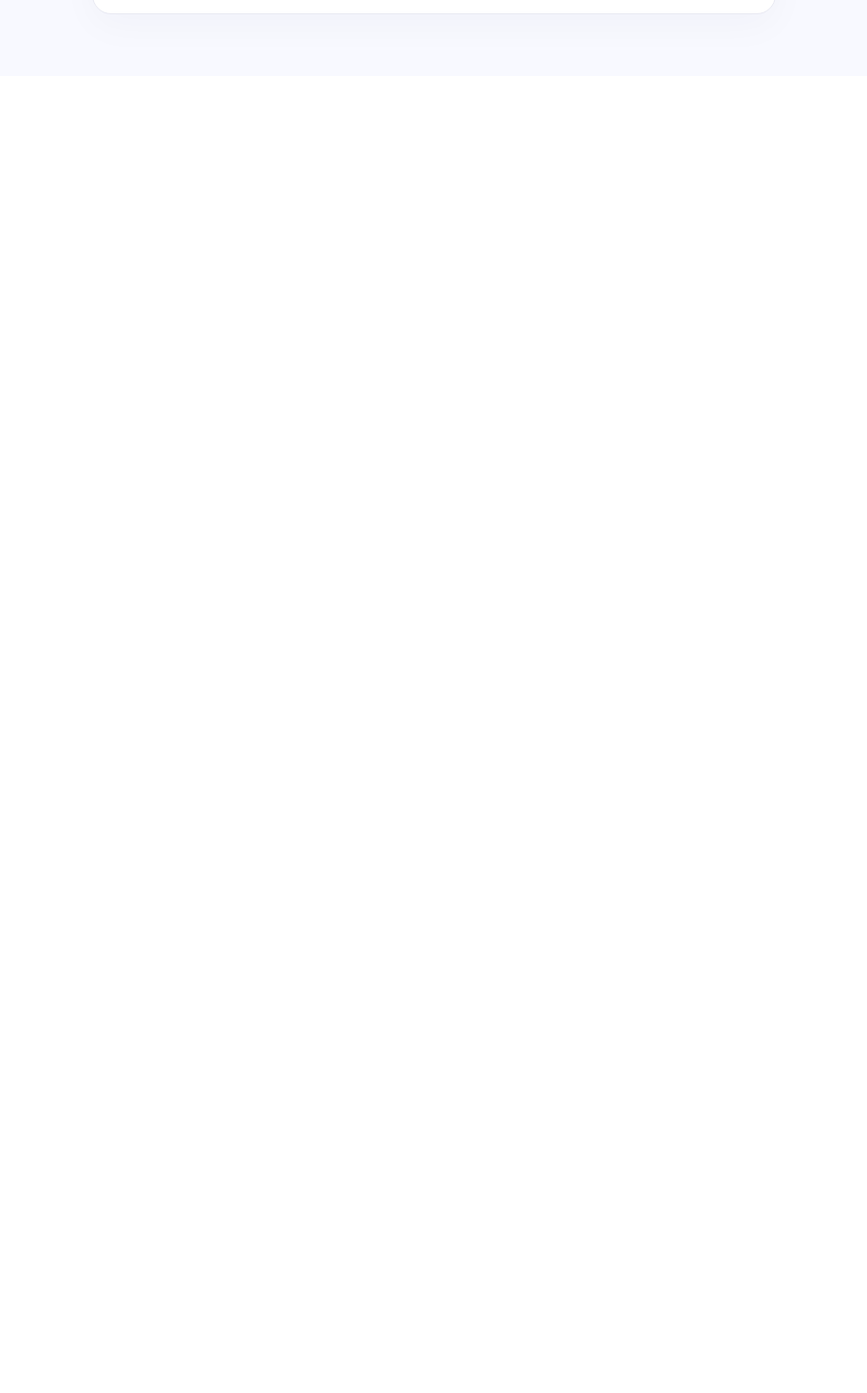
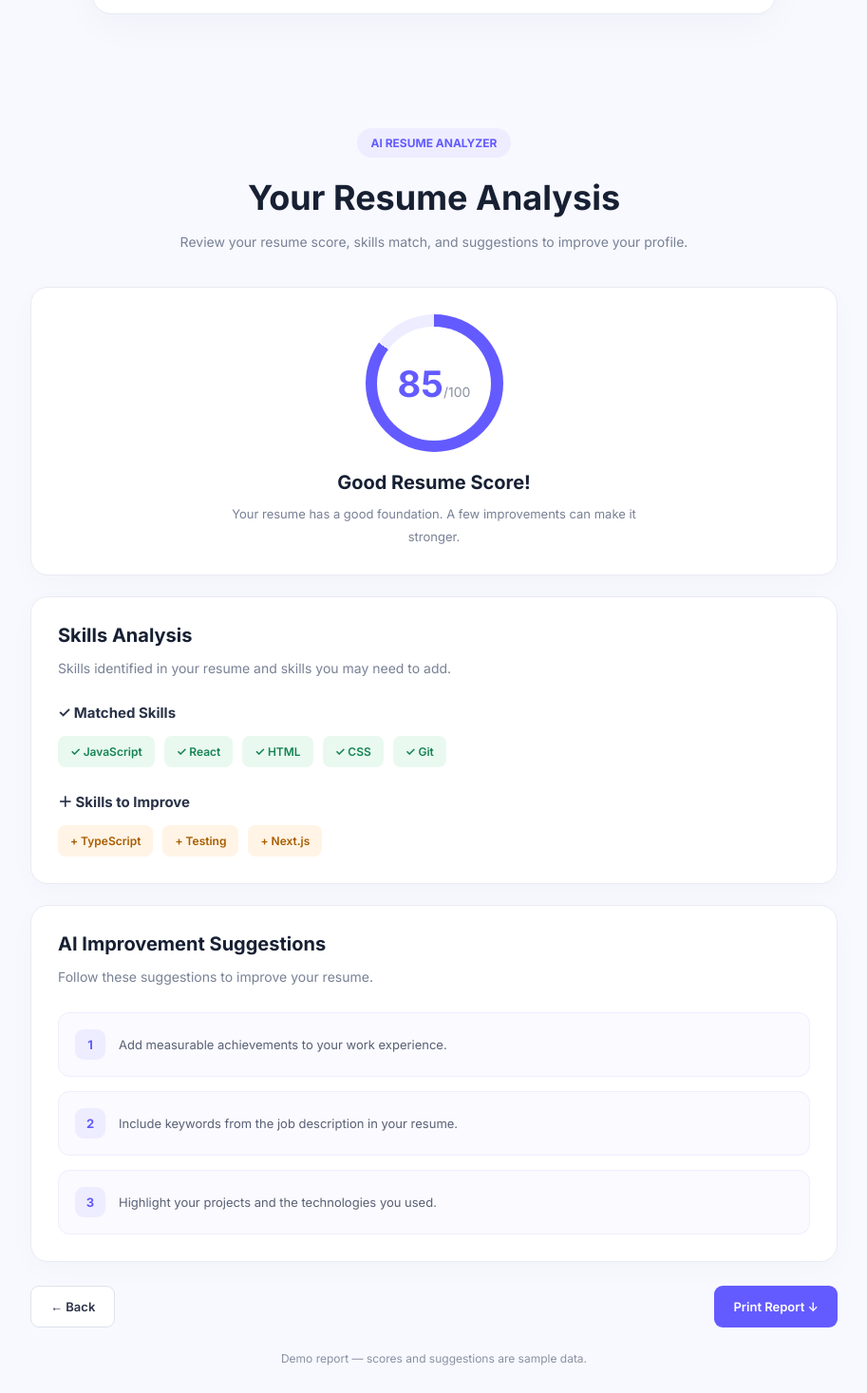
Before and after one commit to Pranjal-webdev/AI_resume_analyzer, a React (Vite) app in the folder client/: page / in a window 1280 px wide. Shown: the part 2923-4390 px from the top of the page at 95% size, without its empty margins (183-1096 px from the left). Before the commit the page ends 3003 px from the top, so only its background shows below. Built offline with nearby package versions, Linux system fonts and the light colour scheme.

Commit message:
Add resume analysis result UI

```diff
--- /dev/null
+++ b/client/src/AnalysisResult.css
@@ -0,0 +1,253 @@
+
+.result-page {
+  min-height: 100vh;
+  padding: 55px 20px;
+  background: #f8f9ff;
+}
+
+.result-heading {
+  text-align: center;
+  max-width: 650px;
+  margin: 0 auto 35px;
+}
+
+.result-tag {
+  display: inline-block;
+  padding: 8px 14px;
+  border-radius: 30px;
+  background: #eeedff;
+  color: #635bff;
+  font-size: 12px;
+  font-weight: 700;
+}
+
+.result-heading h1 {
+  margin: 20px 0 12px;
+  color: #172033;
+  font-size: 36px;
+}
+
+.result-heading p,
+.result-description {
+  color: #788195;
+  font-size: 14px;
+  line-height: 1.8;
+}
+
+.result-container {
+  max-width: 850px;
+  margin: auto;
+}
+
+.score-card,
+.result-card {
+  background: white;
+  border: 1px solid #e9eaf3;
+  border-radius: 18px;
+  padding: 28px;
+  margin-bottom: 22px;
+  box-shadow: 0 8px 30px #17203306;
+}
+
+.score-card {
+  text-align: center;
+}
+
+.score-circle {
+  width: 145px;
+  height: 145px;
+  margin: 0 auto 20px;
+  border-radius: 50%;
+  display: grid;
+  place-items: center;
+  background: conic-gradient(
+    #635bff 85%,
+    #eeedff 85%
+  );
+  position: relative;
+}
+
+.score-circle::before {
+  content: "";
+  position: absolute;
+  width: 120px;
+  height: 120px;
+  background: white;
+  border-radius: 50%;
+}
+
+.score-circle > div {
+  position: relative;
+  z-index: 1;
+}
+
+.score-circle h2 {
+  display: inline;
+  font-size: 38px;
+  color: #635bff;
+}
+
+.score-circle span {
+  color: #8991a1;
+  font-size: 14px;
+}
+
+.score-card h3 {
+  color: #172033;
+  font-size: 20px;
+  margin-bottom: 10px;
+}
+
+.score-card > p {
+  max-width: 450px;
+  margin: auto;
+  color: #788195;
+  font-size: 13px;
+  line-height: 1.8;
+}
+
+.result-card > h2 {
+  color: #172033;
+  font-size: 20px;
+  margin-bottom: 10px;
+}
+
+.result-description {
+  margin-bottom: 25px;
+}
+
+.skills-section {
+  margin-top: 25px;
+}
+
+.skills-section h3 {
+  font-size: 15px;
+  margin-bottom: 15px;
+  color: #293247;
+}
+
+.skill-list {
+  display: flex;
+  flex-wrap: wrap;
+  gap: 10px;
+}
+
+.matched-skill,
+.missing-skill {
+  padding: 9px 13px;
+  border-radius: 8px;
+  font-size: 12px;
+  font-weight: 600;
+}
+
+.matched-skill {
+  background: #e9f9f0;
+  color: #168353;
+}
+
+.missing-skill {
+  background: #fff4e5;
+  color: #a85d00;
+}
+
+.suggestion-list {
+  display: grid;
+  gap: 15px;
+}
+
+.suggestion-item {
+  display: flex;
+  align-items: flex-start;
+  gap: 14px;
+  padding: 17px;
+  background: #fafaff;
+  border: 1px solid #eeeefe;
+  border-radius: 12px;
+}
+
+.suggestion-number {
+  min-width: 32px;
+  height: 32px;
+  display: grid;
+  place-items: center;
+  border-radius: 9px;
+  background: #eeedff;
+  color: #635bff;
+  font-weight: 700;
+  font-size: 13px;
+}
+
+.suggestion-item p {
+  color: #596174;
+  font-size: 13px;
+  line-height: 1.8;
+  padding-top: 5px;
+}
+
+.result-actions {
+  display: flex;
+  justify-content: space-between;
+  gap: 15px;
+  margin-top: 25px;
+}
+
+.back-btn,
+.download-btn {
+  padding: 13px 20px;
+  border-radius: 9px;
+  font-size: 13px;
+  font-weight: 600;
+  cursor: pointer;
+}
+
+.back-btn {
+  background: white;
+  color: #293247;
+  border: 1px solid #dfe2eb;
+}
+
+.download-btn {
+  background: #635bff;
+  color: white;
+  border: none;
+}
+
+.demo-note {
+  text-align: center;
+  margin-top: 25px;
+  color: #8991a1;
+  font-size: 12px;
+}
+
+@media print {
+  .result-page {
+    background: white;
+    padding: 15px;
+  }
+
+  .result-actions,
+  .demo-note {
+    display: none;
+  }
+
+  .score-card,
+  .result-card {
+    box-shadow: none;
+    break-inside: avoid;
+  }
+}
+
+@media (max-width: 600px) {
+  .result-page {
+    padding: 35px 14px;
+  }
+
+  .result-heading h1 {
+    font-size: 29px;
+  }
+
+  .score-card,
+  .result-card {
+    padding: 22px 17px;
+  }
+}
--- /dev/null
+++ b/client/src/AnalysisResult.jsx
@@ -0,0 +1,126 @@
+import "./AnalysisResult.css";
+
+function AnalysisResult() {
+  const matchedSkills = [
+    "JavaScript",
+    "React",
+    "HTML",
+    "CSS",
+    "Git",
+  ];
+
+  const missingSkills = [
+    "TypeScript",
+    "Testing",
+    "Next.js",
+  ];
+
+  const suggestions = [
+    "Add measurable achievements to your work experience.",
+    "Include keywords from the job description in your resume.",
+    "Highlight your projects and the technologies you used.",
+  ];
+
+  return (
+    <div className="result-page">
+      <div className="result-heading">
+        <span className="result-tag">AI RESUME ANALYZER</span>
+        <h1>Your Resume Analysis</h1>
+        <p>
+          Review your resume score, skills match, and
+          suggestions to improve your profile.
+        </p>
+      </div>
+
+      <div className="result-container">
+        <div className="score-card">
+          <div className="score-circle">
+            <div>
+              <h2>85</h2>
+              <span>/100</span>
+            </div>
+          </div>
+
+          <h3>Good Resume Score!</h3>
+          <p>
+            Your resume has a good foundation.
+            A few improvements can make it stronger.
+          </p>
+        </div>
+
+        <div className="result-card">
+          <h2>Skills Analysis</h2>
+          <p className="result-description">
+            Skills identified in your resume and
+            skills you may need to add.
+          </p>
+
+          <div className="skills-section">
+            <h3>✓ Matched Skills</h3>
+
+            <div className="skill-list">
+              {matchedSkills.map((skill) => (
+                <span className="matched-skill" key={skill}>
+                  ✓ {skill}
+                </span>
+              ))}
+            </div>
+          </div>
+
+          <div className="skills-section">
+            <h3>＋ Skills to Improve</h3>
+
+            <div className="skill-list">
+              {missingSkills.map((skill) => (
+                <span className="missing-skill" key={skill}>
+                  + {skill}
+                </span>
+              ))}
+            </div>
+          </div>
+        </div>
+
+        <div className="result-card suggestions-card">
+          <h2>AI Improvement Suggestions</h2>
+          <p className="result-description">
+            Follow these suggestions to improve your resume.
+          </p>
+
+          <div className="suggestion-list">
+            {suggestions.map((suggestion, index) => (
+              <div className="suggestion-item" key={suggestion}>
+                <span className="suggestion-number">
+                  {index + 1}
+                </span>
+
+                <p>{suggestion}</p>
+              </div>
+            ))}
+          </div>
+        </div>
+
+        <div className="result-actions">
+          <button
+            className="back-btn"
+            onClick={() => window.history.back()}
+          >
+            ← Back
+          </button>
+
+          <button
+            className="download-btn"
+            onClick={() => window.print()}
+          >
+            Print Report ↓
+          </button>
+        </div>
+      </div>
+
+      <p className="demo-note">
+        Demo report — scores and suggestions are sample data.
+      </p>
+    </div>
+  );
+}
+
+export default AnalysisResult;
--- a/client/src/App.jsx
+++ b/client/src/App.jsx
@@ -1,11 +1,13 @@
 import Home from "./Home";
 import UploadResume from "./UploadResume";
+import AnalysisResult from "./AnalysisResult";
 
 function App() {
   return (
     <>
       <Home />;
       <UploadResume />
+      <AnalysisResult />
     </>
   )
 }
```
